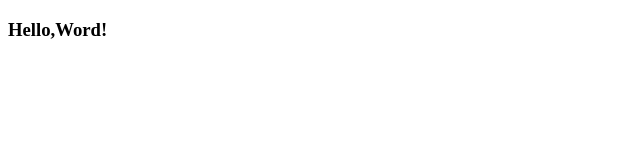
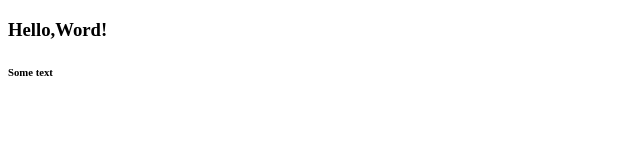
Before and after one commit to SERZDZEKSON/OkeySerg, a plain HTML site: page index.html in a window 1280 px wide. Shown: the full height of the page, 0-640 px from the left. Drawn offline with Linux system fonts and the light colour scheme.

Commit message:
Добавил h6

```diff
--- a/index.html
+++ b/index.html
@@ -8,5 +8,6 @@
 </head>
 <body>
 <h3>Hello,Word!</h3>
+<h6>Some text</h6>
 </body>
 </html>
```
